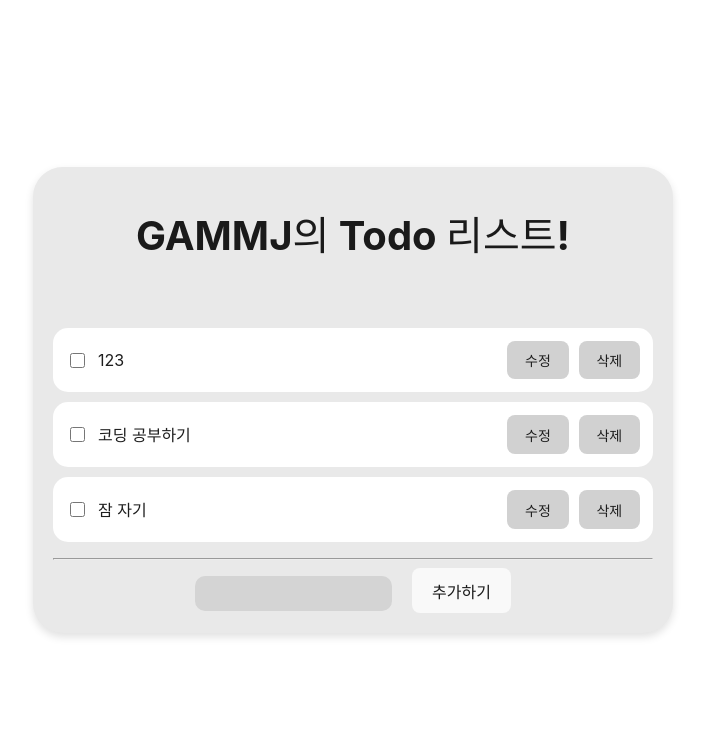
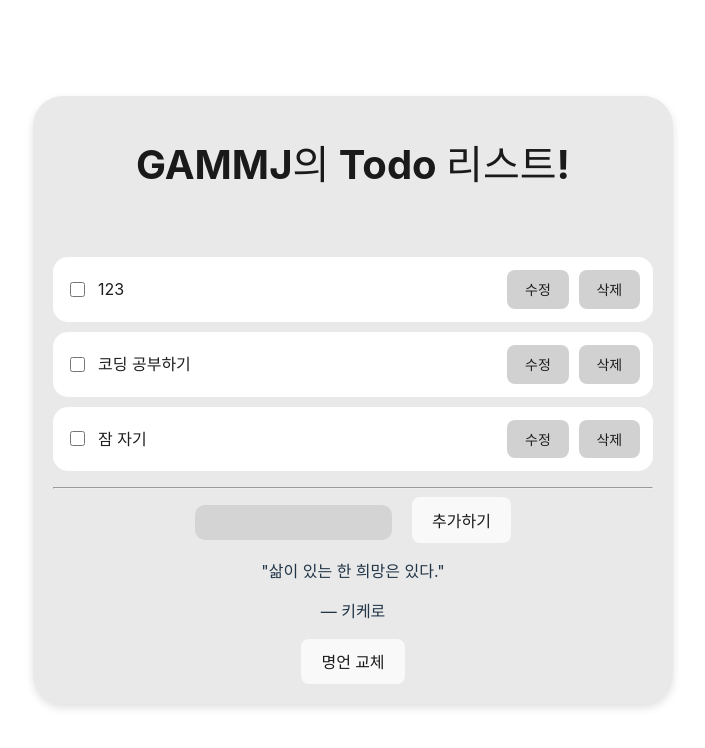
Before and after one commit to GAMMJ/OZ-TodoList, a React (Vite) app: page / in a window 1280 px wide. Shown: the top 748 px of the page, without its empty margins (287-992 px from the left). Built offline with nearby package versions, Linux system fonts and the light colour scheme.

Commit message:
feat: 랜덤 명언 기능 추가

```diff
--- a/src/App.jsx
+++ b/src/App.jsx
@@ -1,5 +1,6 @@
 import { useState } from "react"
 import "./App.css"
+import quotes from "./data/quotes"
 
 function App() {
   const [todoList, setTodoList] = useState([
@@ -13,6 +14,7 @@ function App() {
       <TodoList todoList={todoList} setTodoList={setTodoList} />
       <hr />
       <TodoInput todoList={todoList} setTodoList={setTodoList} />
+      <RandomQuote />
     </div>
   )
 }
@@ -120,4 +122,25 @@ function Todo({ todo, setTodoList }) {
   )
 }
 
+function RandomQuote() {
+  const [quote, setQuote] = useState(quotes[0].text)
+  const [author, setAuthor] = useState(quotes[0].author)
+
+  const changeQuote = () => {
+    const random = Math.floor(Math.random() * quotes.length)
+    setQuote(quotes[random].text)
+    setAuthor(quotes[random].author)
+  }
+
+  return (
+    <div className="random-quote">
+      <blockquote>
+        <p className="quote-text">"{quote}"</p>
+        <footer className="quote-author">— {author}</footer>
+      </blockquote>
+      <button onClick={changeQuote}>명언 교체</button>
+    </div>
+  )
+}
+
 export default App
--- /dev/null
+++ b/src/data/quotes.jsx
@@ -0,0 +1,18 @@
+const quotes = [
+  { text: "삶이 있는 한 희망은 있다.", author: "키케로" },
+  { text: "산다는것 그것은 치열한 전투이다.", author: "로망 롤랑" },
+  { text: "하루에 3시간을 걸으면 7년 후에 지구를 한바퀴 돌 수 있다.", author: "사무엘 존슨" },
+  { text: "행복은 습관이다. 그것을 몸에 지니라.", author: "허버드" },
+  { text: "시작이 반이다.", author: "아리스토텔레스" },
+  { text: "성공은 작은 노력들이 매일 반복된 결과다.", author: "로버트 콜리어" },
+  { text: "넘어지는 것은 실패가 아니라, 일어나지 않는 것이 실패다.", author: "메리 픽포드" },
+  { text: "어제보다 나은 오늘을 만드는 것이 성장이다.", author: "익명" },
+  { text: "기회는 기다리는 것이 아니라 만드는 것이다.", author: "익명" },
+  { text: "늦었다고 생각할 때가 가장 빠른 때다.", author: "박명수" },
+  { text: "포기하지 않는 한 실패는 없다.", author: "토마스 에디슨" },
+  { text: "작은 변화가 큰 차이를 만든다.", author: "익명" },
+  { text: "오늘의 선택이 내일의 나를 만든다.", author: "익명" },
+  { text: "불가능해 보이는 일도 시도해보면 가능해진다.", author: "익명" },
+]
+
+export default quotes
```
